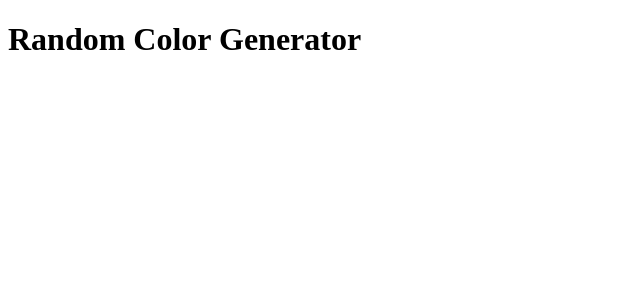
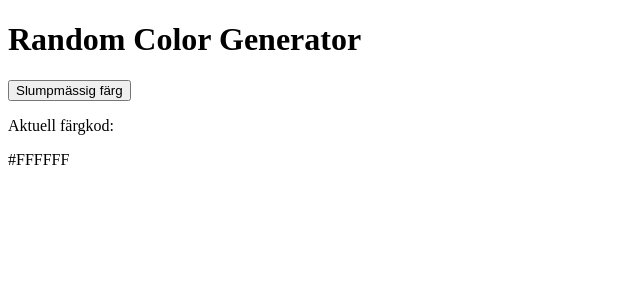
Before and after one commit to Peter-WebDev/random-color-generator, a React (Vite) app: page / in a window 1280 px wide. Shown: the top 300 px of the page, without its empty margins (0-640 px from the left). Built offline with nearby package versions, Linux system fonts and the light colour scheme.

Commit message:
Refactor App component to use ColorBackground, ColorDisplay, and RandomColorButton components

```diff
--- a/src/App.tsx
+++ b/src/App.tsx
@@ -1,12 +1,19 @@
 import { useState } from "react";
+import ColorBackground from "./components/ColorBackground";
+import ColorDisplay from "./components/ColorDisplay";
+import RandomColorButton from "./components/RandomColorButton";
 
 function App() {
     const [backgroundColor, setBackgroundcolor] = useState('#FFFFFF');
 
     return (
-        <div>
+        <ColorBackground backgroundColor={backgroundColor}>
             <h1>Random Color Generator</h1>
-        </div>
+
+            <RandomColorButton onColorChange={setBackgroundcolor} />
+
+            <ColorDisplay color={backgroundColor} />
+        </ColorBackground>
     );
 }
 
```
